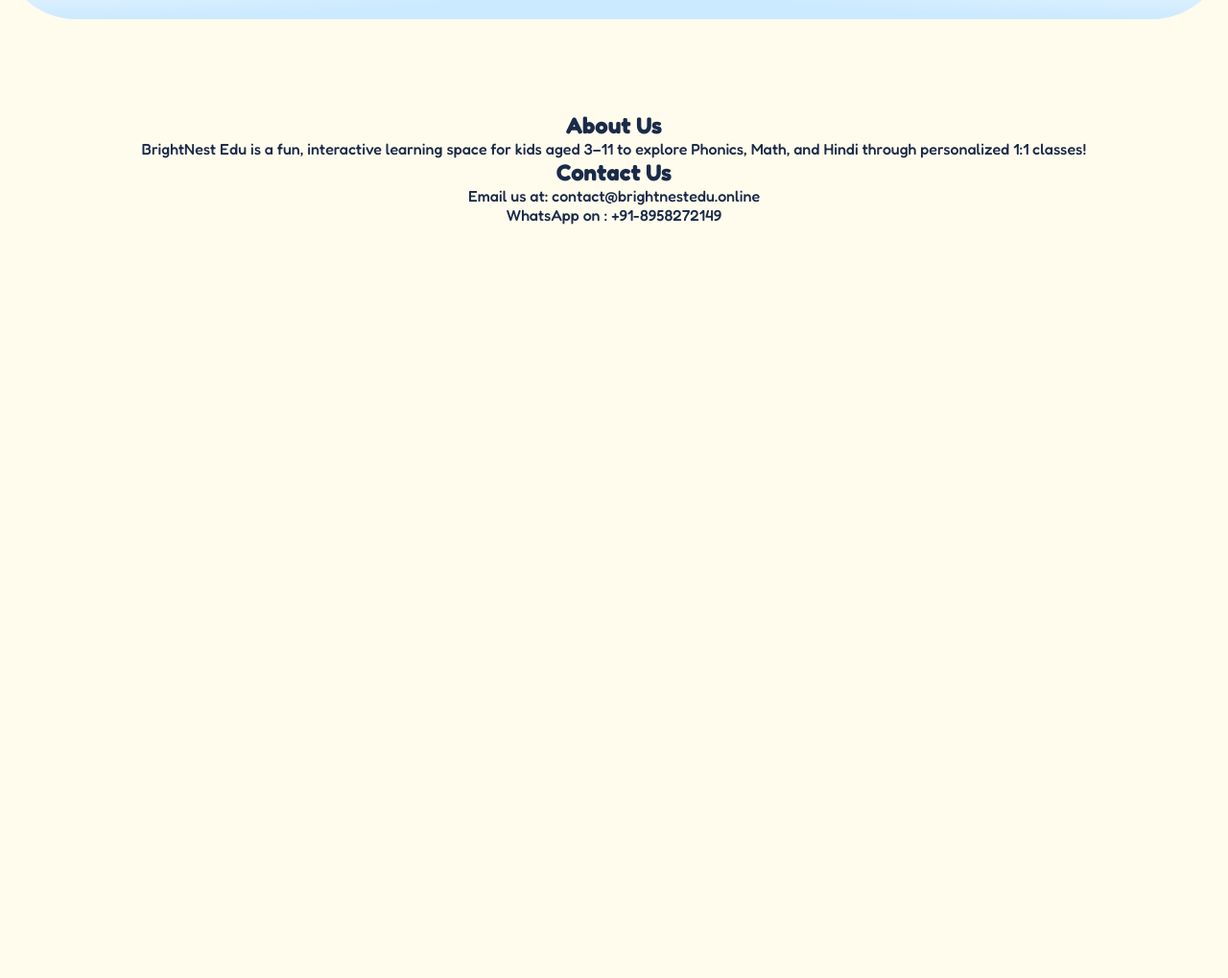
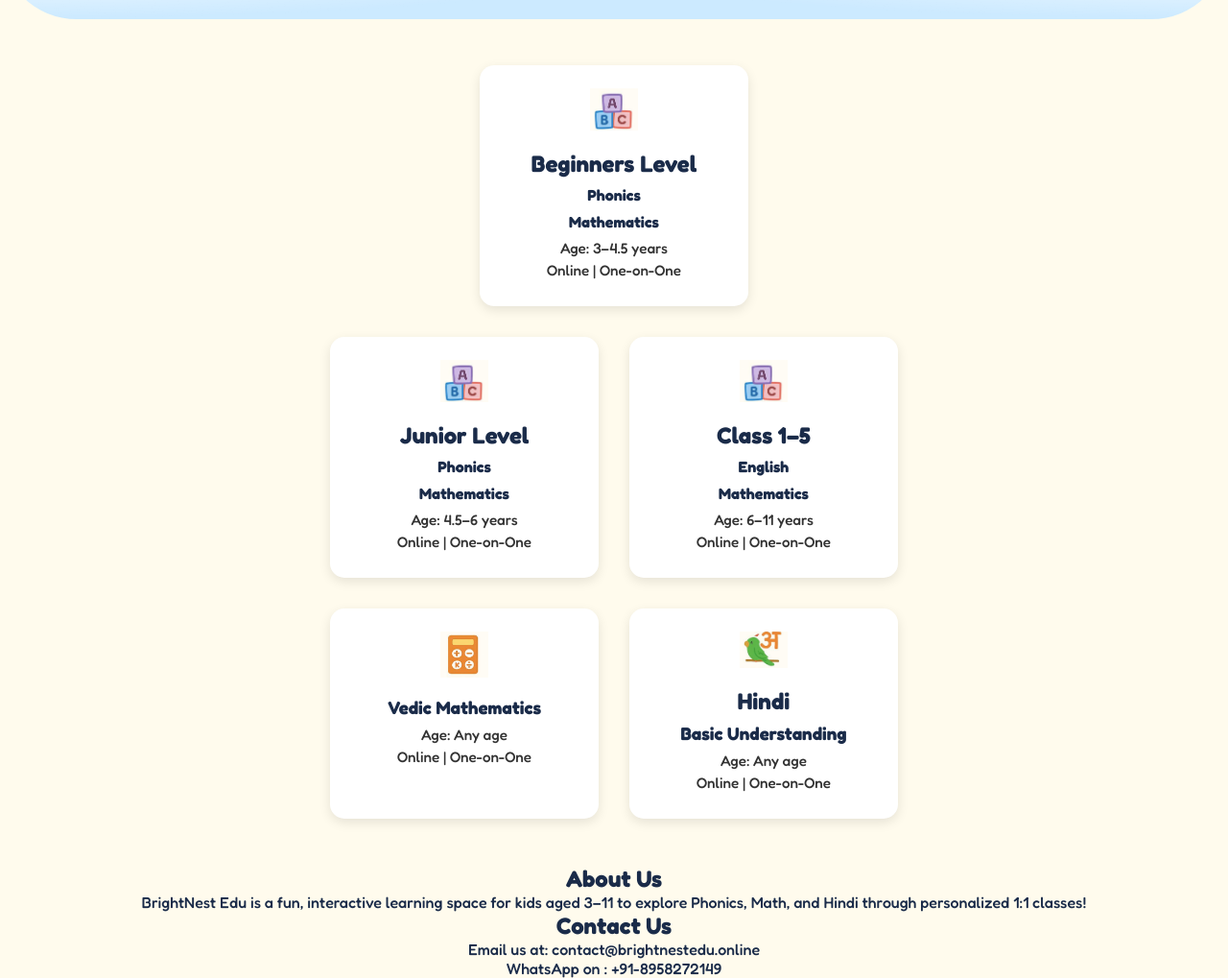
Before and after one commit to Krrishchauhan/BrightNest-Website, a plain HTML site: page index.html in a window 1280 px wide. Shown: the part 787-1806 px from the top of the page at 96% size. Before the commit the page ends 1021 px from the top, so only its background shows below. Drawn offline with Linux system fonts and the light colour scheme.

Commit message:
index.html

```diff
--- a/index.html
+++ b/index.html
@@ -353,7 +353,49 @@
   </div>
 
   <section class="courses" id="courses">
-    <!-- Add your course cards here as per previous structure -->
+    <div class="row">
+      <div class="course-card">
+        <img src="phonics-icon.png" alt="Phonics Icon">
+        <h2>Beginners Level</h2>
+        <h4>Phonics</h4>
+        <h4>Mathematics</h4>
+        <p>Age: 3–4.5 years</p>
+        <p>Online | One-on-One</p>
+      </div>
+    </div>
+    <div class="row">
+      <div class="course-card">
+        <img src="phonics-icon.png" alt="Phonics Icon">
+        <h2>Junior Level</h2>
+        <h4>Phonics</h4>
+        <h4>Mathematics</h4>
+        <p>Age: 4.5–6 years</p>
+        <p>Online | One-on-One</p>
+      </div>
+      <div class="course-card">
+        <img src="phonics-icon.png" alt="Phonics Icon">
+        <h2>Class 1–5</h2>
+        <h4>English</h4>
+        <h4>Mathematics</h4>
+        <p>Age: 6–11 years</p>
+        <p>Online | One-on-One</p>
+      </div>
+    </div>
+    <div class="row">
+      <div class="course-card">
+        <img src="math-icon.png" alt="Math Icon">
+        <h3>Vedic Mathematics</h3>
+        <p>Age: Any age</p>
+        <p>Online | One-on-One</p>
+      </div>
+      <div class="course-card">
+        <img src="hindi-icon.png" alt="Hindi Icon">
+        <h2>Hindi</h2>
+        <h3>Basic Understanding</h3>
+        <p>Age: Any age</p>
+        <p>Online | One-on-One</p>
+      </div>
+    </div>
   </section>
 
   <section id="about">
```
